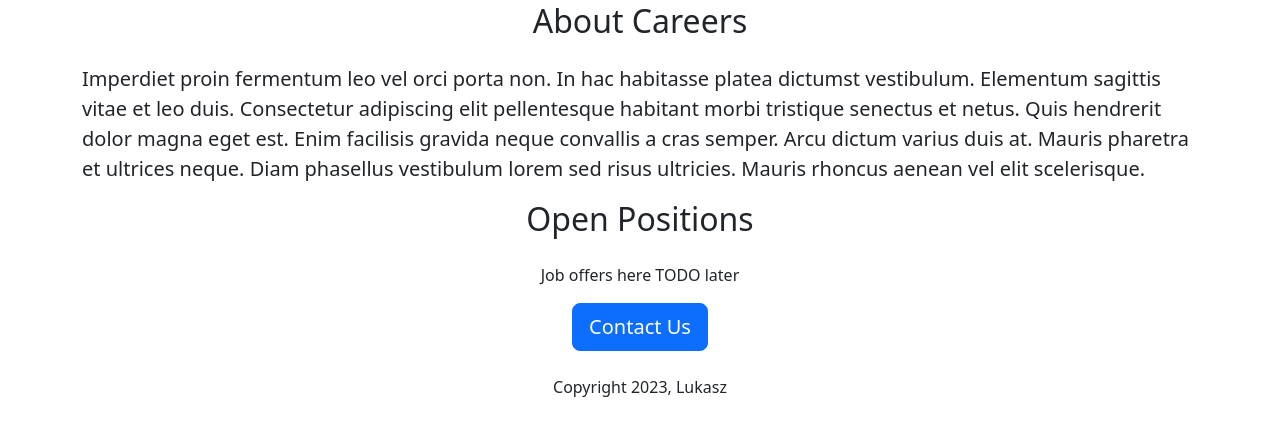
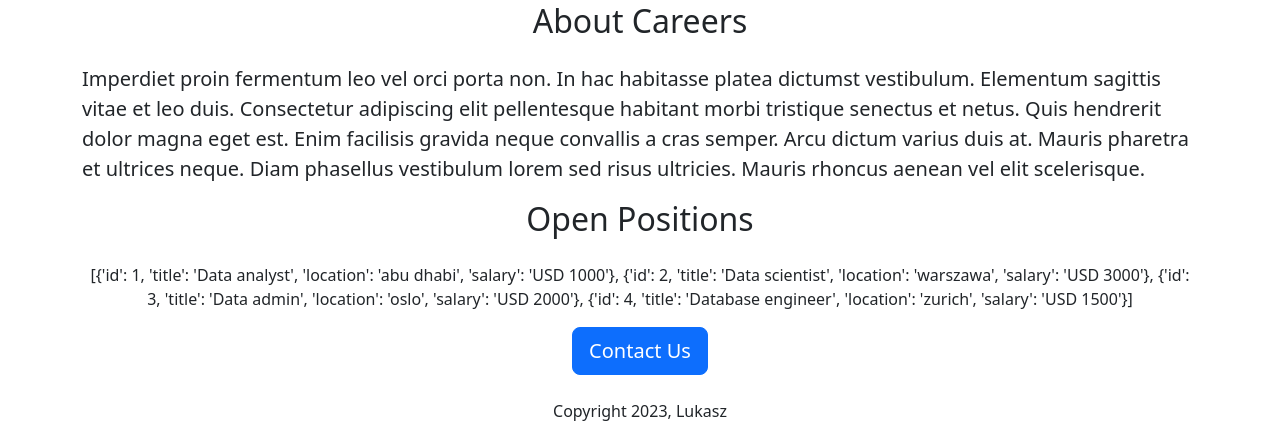
Before and after one commit to L00ka5z78/L00ka5z78-cs50-final-project-careers-website, a Flask app: page / in a window 1280 px wide. Shown: the part 406-845 px from the top of the page. Before the commit the page ends 803 px from the top, so only its background shows below. Run offline with Flask 3, Linux system fonts and the light colour scheme; some libraries are stand-ins or nearby versions.

Commit message:
add jobb [] and conneted with html

```diff
--- a/app.py
+++ b/app.py
@@ -2,10 +2,37 @@ from flask import Flask, render_template
 
 app = Flask(__name__)
 
+JOBS = [
+    {
+        'id': 1,
+        'title': 'Data analyst',
+        'location': 'abu dhabi',
+        'salary': 'USD 1000'
+    },
+    {
+        'id': 2,
+        'title': 'Data scientist',
+        'location': 'warszawa',
+        'salary': 'USD 3000'
+    },
+    {
+        'id': 3,
+        'title': 'Data admin',
+        'location': 'oslo',
+        'salary': 'USD 2000'
+    },
+    {
+        'id': 4,
+        'title': 'Database engineer',
+        'location': 'zurich',
+        'salary': 'USD 1500'
+    },
+]
+
 
 @app.route("/")
 def hello_world():
-  return render_template('home.html')
+  return render_template('home.html', jobs=JOBS)
 
 
 print(__name__)
--- a/templates/home.html
+++ b/templates/home.html
@@ -36,7 +36,7 @@
             aenean vel elit scelerisque.
         </p>
         <h2 class="text-center mt-2 mb-4">Open Positions</h2>
-        <p class="text-center">Job offers here TODO later</p>
+        <p class="text-center">{{jobs}}</p>
         <div class="text-center">
             <button class="btn btn-primary btn-lg">Contact Us</button>
             <p class="mt-4">Copyright 2023, Lukasz</p>
```
Also changed, not shown: templates/style.css (line endings or trailing spaces).
